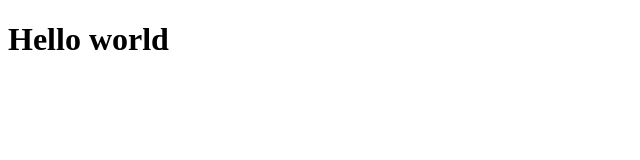
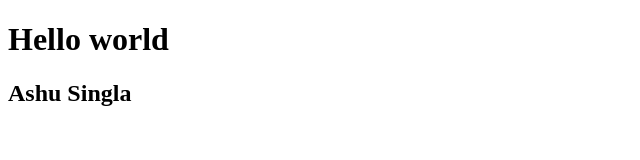
Before and after one commit to RamanSharma11/DevOpsTest, a plain HTML site: page index.html in a window 1280 px wide. Shown: the whole page, without its empty margins (0-640 px from the left). Drawn offline with Linux system fonts and the light colour scheme.

Commit message:
Ash  commit

```diff
--- a/index.html
+++ b/index.html
@@ -7,5 +7,6 @@
 </head>
 <body>
     <h1>Hello world</h1>
+    <h2>Ashu Singla</h2>
 </body>
 </html>
```
